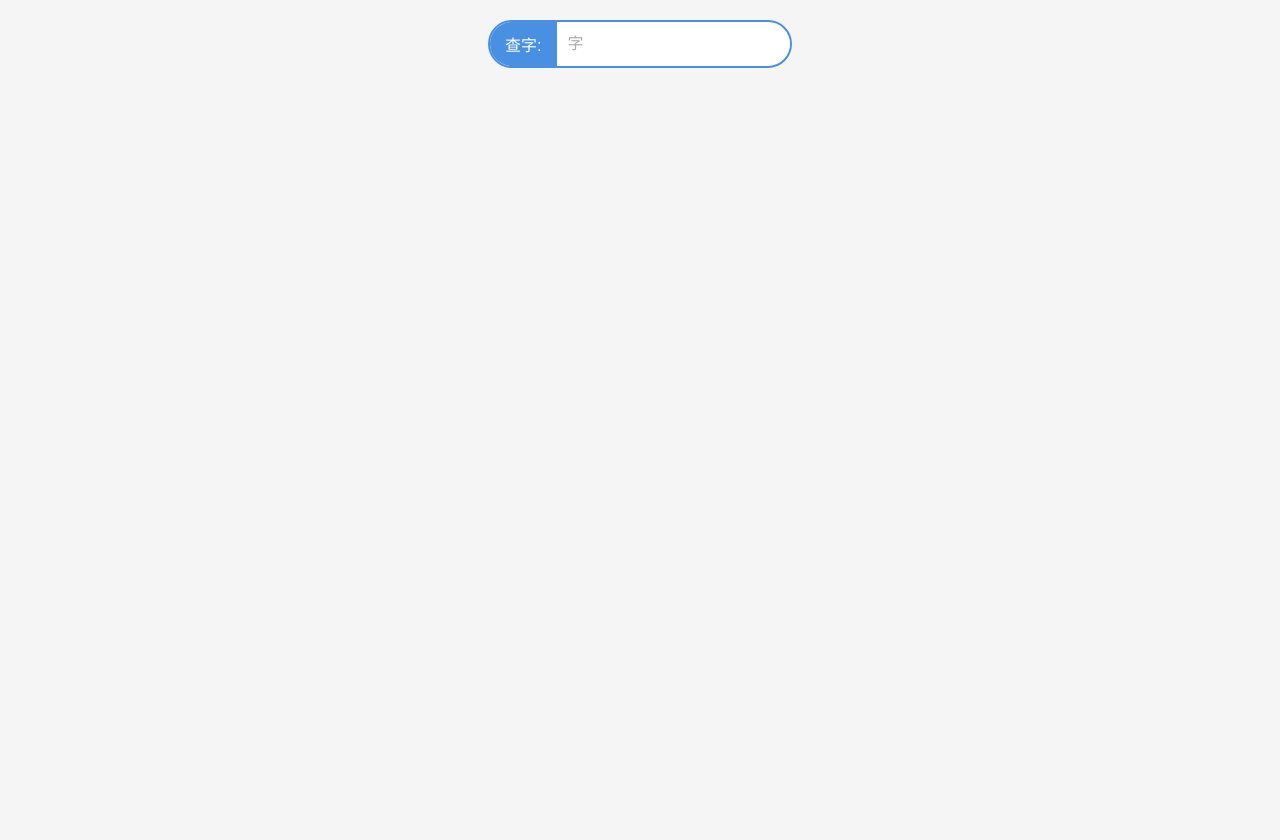
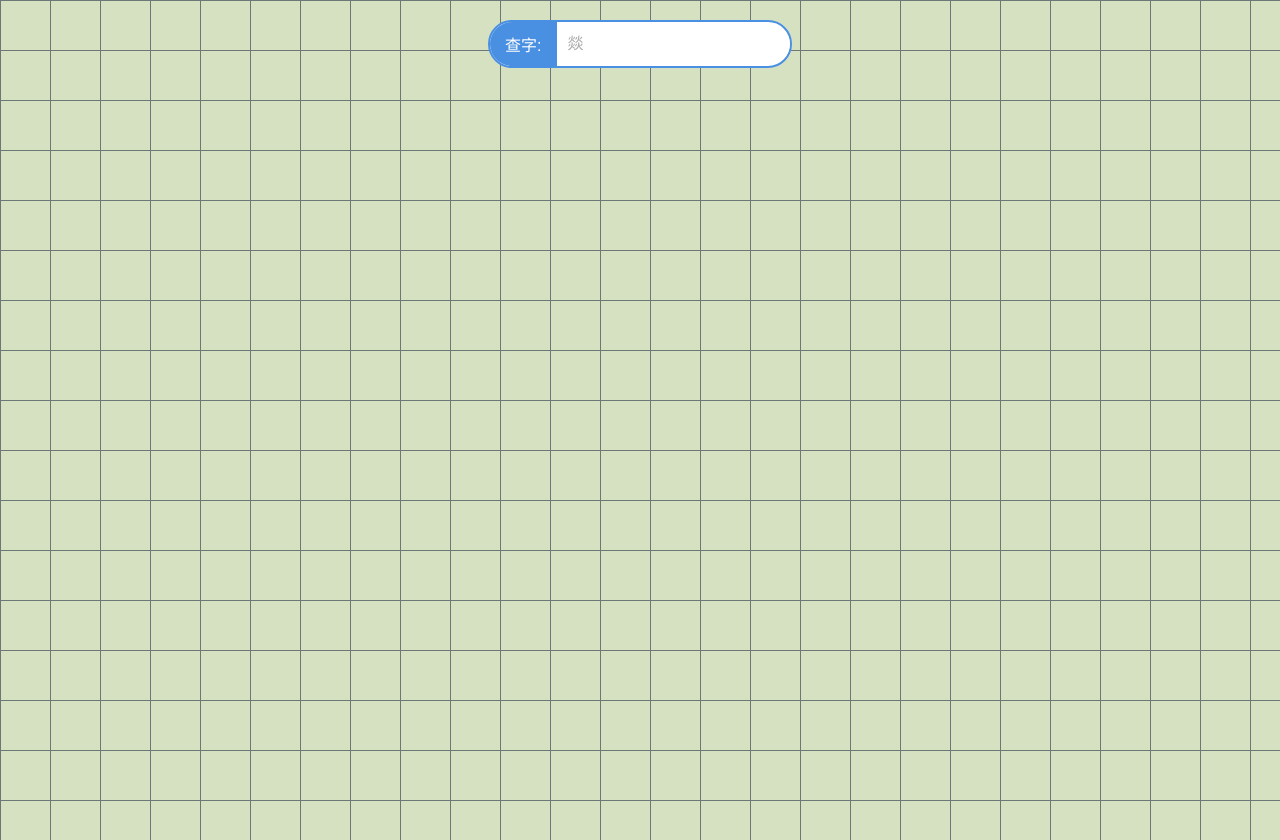
Before and after one commit to tlenny/space-ui, a website: page docs/view/dict/wen.html in a window 1280 px wide. Drawn offline with nearby package versions, Linux system fonts and the light colour scheme.

Commit message:
增加字典查询

```diff
--- a/docs/view/dict/wen.html
+++ b/docs/view/dict/wen.html
@@ -14,6 +14,11 @@
             justify-content: center;
             align-items: center;
             height: 100vh;
+            background-color: rgba(214,225,194, 1.0);
+            background-image:
+                linear-gradient(to right, #6d7876 1px, transparent 1px),
+                linear-gradient(to bottom, #6d7876 1px, transparent 1px);
+            background-size: 50px 50px; /* 格子大小 */
         }
 
         .container {
@@ -84,7 +89,7 @@
 <body>
     <div class="input-container">
         <span>查字: </span>
-        <input type="text" placeholder="字" id="wd" name="wd">
+        <input type="text" placeholder="燚" id="wd" name="wd">
     </div>
     <br>
 
```
